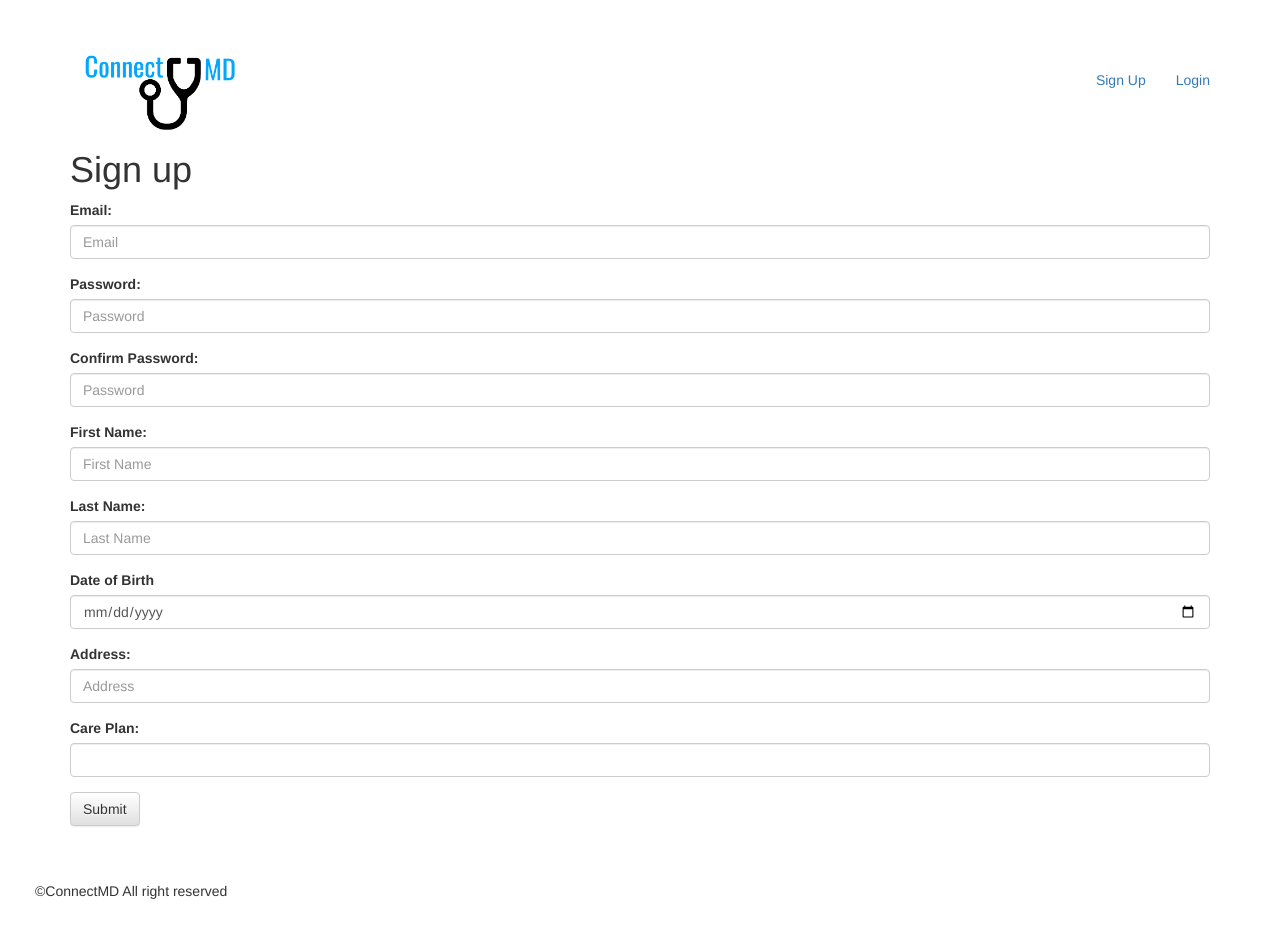
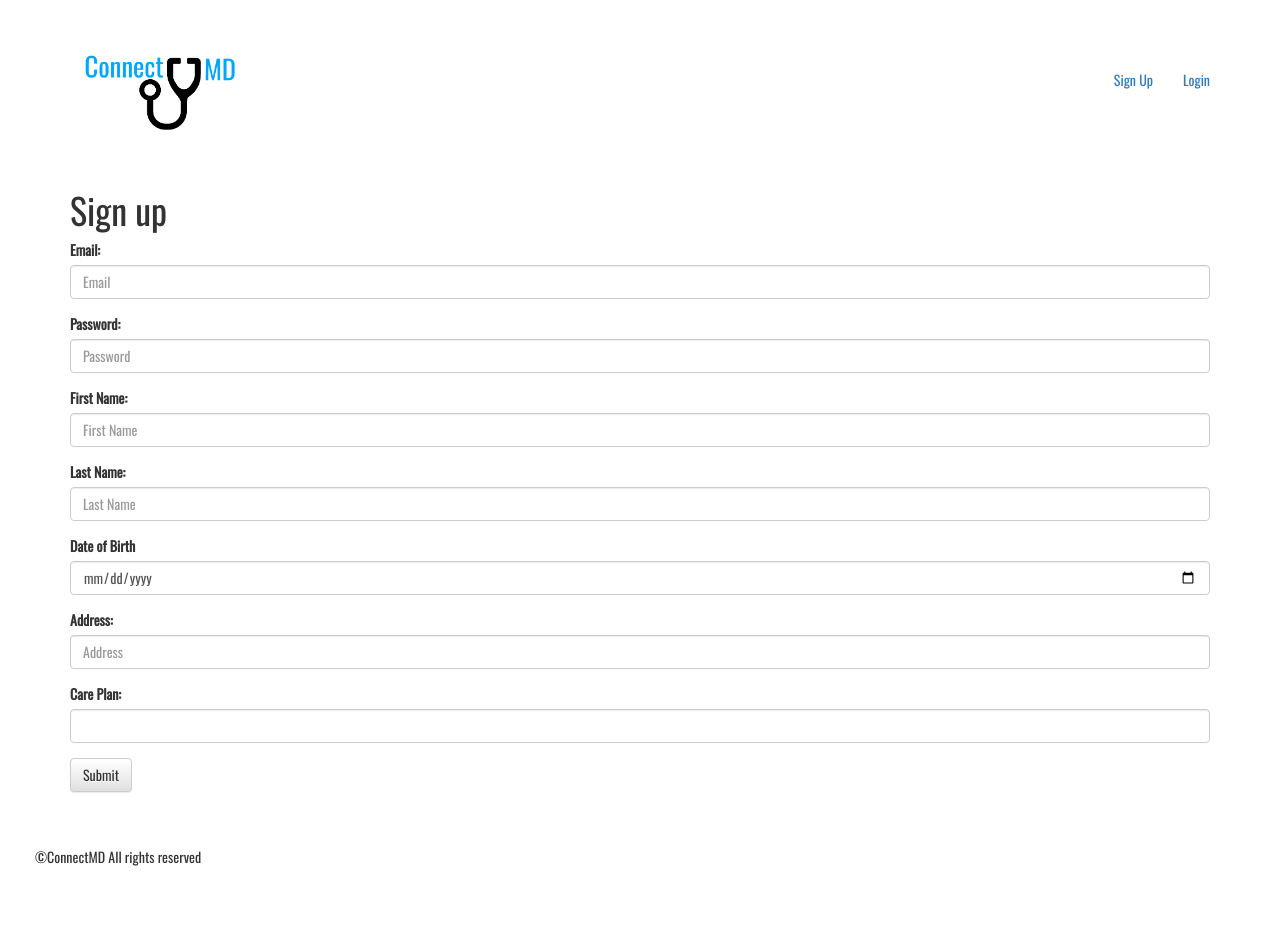
Before and after one commit to mhgerov/ConnectMD, a Node project: template views/signup.handlebars in a window 1280 px wide. After the commit the page ends 866 px from the top, so only its background shows below. Run offline with Node 20 templates, Linux system fonts and the light colour scheme; the template is opened without the code that fills it, so the values that code supplies are empty; some libraries are stand-ins or nearby versions.

Commit message:
fonts added

```diff
--- a/views/landing.handlebars
+++ b/views/landing.handlebars
@@ -11,7 +11,7 @@
 
 				</div>
 			</div>
-			<ul class="nav navbar-nav navbar-right">
+			<ul style="font-family: 'Oswald', sans-serif;" class="nav navbar-nav navbar-right">
 				<li>
 					<a class="menu" href="/signup">Sign Up</a>
 				</li>
@@ -23,7 +23,7 @@
 
 	</div>
 </div>
-
+<br><br>
 <section class="slider" id="home">
 	<div class="container-fluid">
 		<div class="row">
@@ -40,7 +40,7 @@
 	</div>
 </section>
 
-<div class="container">
+<div style="font-family: 'Oswald', sans-serif;" class="container">
 	<h1 class="page-header">Sign In</h1>
 	<form>
 		<div>
--- a/views/layouts/main.handlebars
+++ b/views/layouts/main.handlebars
@@ -13,16 +13,17 @@
     <script src="https://maxcdn.bootstrapcdn.com/bootstrap/3.3.6/js/bootstrap.min.js" integrity="sha384-0mSbJDEHialfmuBBQP6A4Qrprq5OVfW37PRR3j5ELqxss1yVqOtnepnHVP9aJ7xS"
         crossorigin="anonymous"></script> {{!--
     <link rel="stylesheet" href="/css/style.css" /> --}}
+    <link href="https://fonts.googleapis.com/css?family=Oswald" rel="stylesheet">
 </head>
 
 <body>
     <br> {{{body}}}
     <br>
-    <footer class="page-footer" style="border-top: none; padding: 35px 35px;">
+    <footer class="page-footer" style="border-top: none; padding: 35px 35px; font-family: 'Oswald', sans-serif;">
         <div class "container">
             <div class="row">
                 <div class="col-xs-6 footer-para">
-                    <p>&copy;ConnectMD All right reserved</p>
+                    <p>&copy;ConnectMD All rights reserved</p>
                 </div>
                 <div class="col-xs-6 text-right">
                     <a href="">
--- a/views/signup.handlebars
+++ b/views/signup.handlebars
@@ -11,7 +11,7 @@
 
 				</div>
 			</div>
-			<ul class="nav navbar-nav navbar-right">
+			<ul style="font-family: 'Oswald', sans-serif;" class="nav navbar-nav navbar-right">
 				<li>
 					<a class="menu" href="/signup">Sign Up</a>
 				</li>
@@ -23,7 +23,9 @@
 
 	</div>
 </div>
-<div class="container">
+<br>
+<br>
+<div style="font-family: 'Oswald', sans-serif;" class="container">
 	<h1>Sign up</h1>
 	<form>
 		<div class="form-group">
@@ -33,10 +35,6 @@
 		<div class="form-group">
 			<label>Password:</label>
 			<input type="password" class="form-control" placeholder="Password" name="password">
-		</div>
-		<div class="form-group">
-			<label>Confirm Password: </label>
-			<input type="password" class="form-control" placeholder="Password" name="password2">
 		</div>
 		<div class="form-group">
 			<label>First Name:</label>
```
Also changed, not shown: views/home.handlebars (+10 -3 lines).
